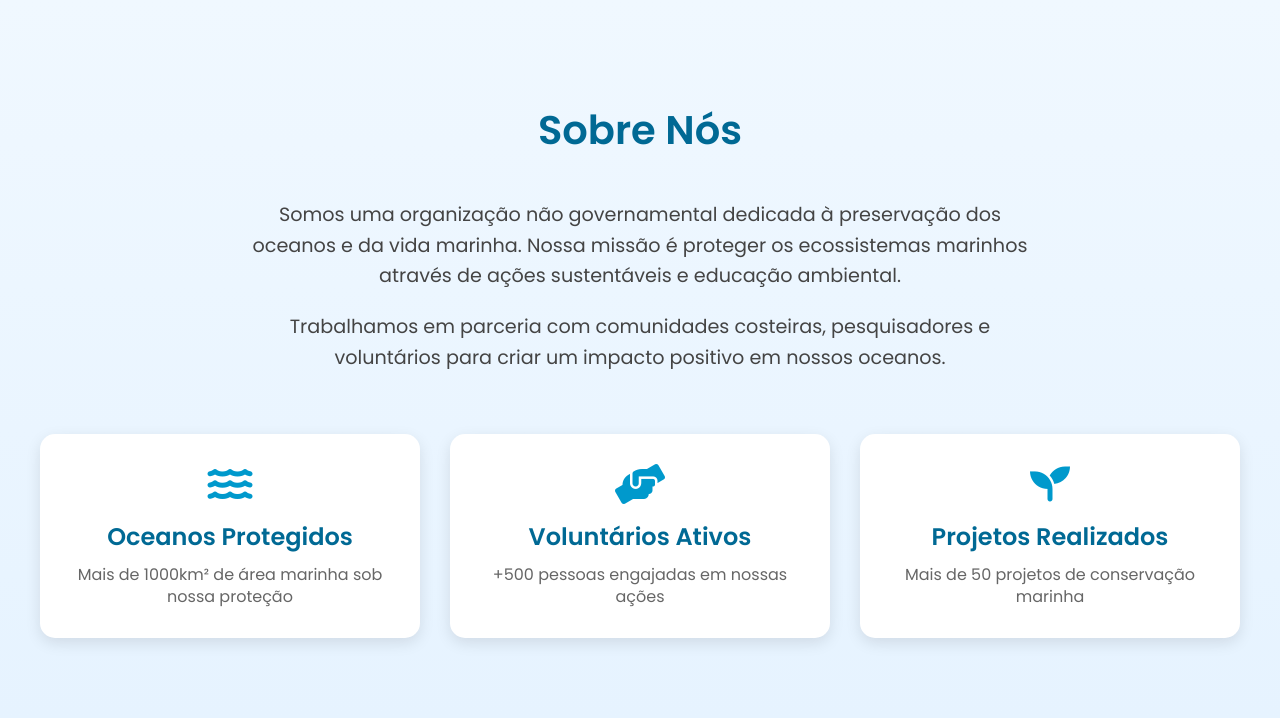
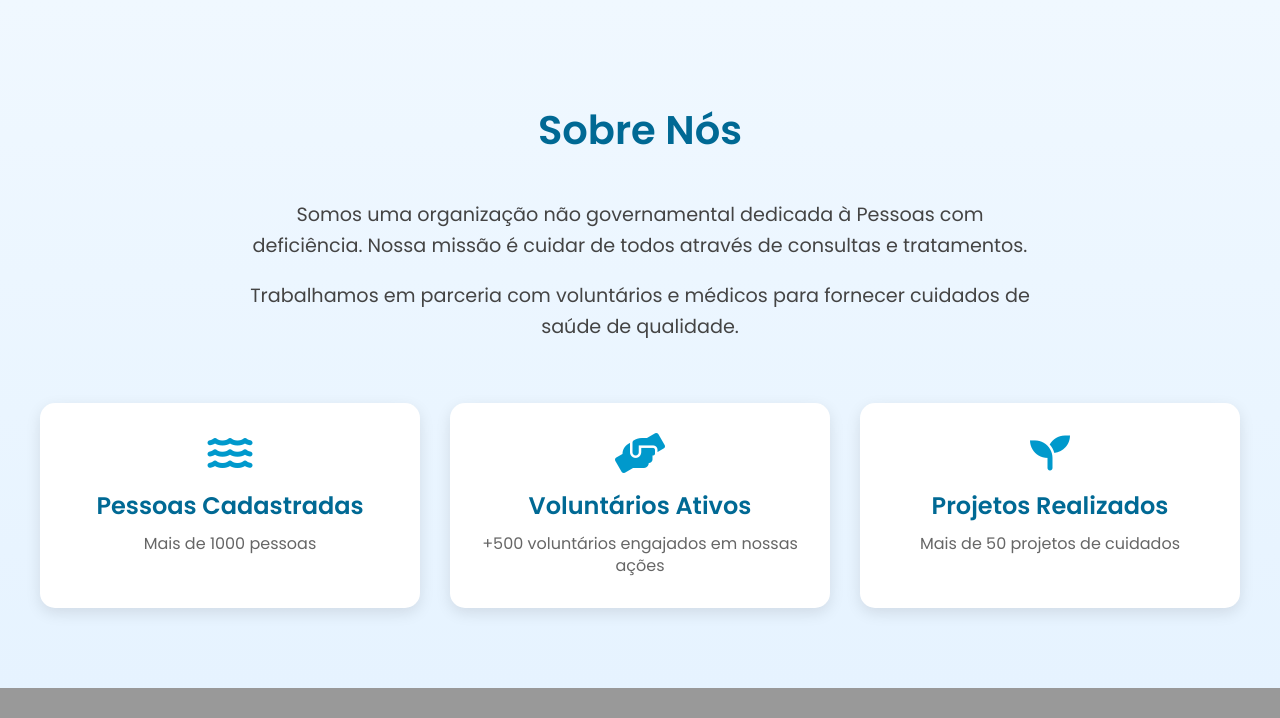
Before and after one commit to Villelalar/-Golfinho-Azul-, a Flask app: page / in a window 1280 px wide. Shown: the part 800-1518 px from the top of the page. After the commit the page ends 1488 px from the top, so only its background shows below. Run offline with Flask 3, Linux system fonts and the light colour scheme.

Commit message:
edição de texto

```diff
--- a/templates/index.html
+++ b/templates/index.html
@@ -62,24 +62,24 @@
             <h2>Sobre Nós</h2>
             <div class="about-content">
                 <div class="about-text">
-                    <p>Somos uma organização não governamental dedicada à preservação dos oceanos e da vida marinha. Nossa missão é proteger os ecossistemas marinhos através de ações sustentáveis e educação ambiental.</p>
-                    <p>Trabalhamos em parceria com comunidades costeiras, pesquisadores e voluntários para criar um impacto positivo em nossos oceanos.</p>
+                    <p>Somos uma organização não governamental dedicada à Pessoas com deficiência. Nossa missão é cuidar de todos através de consultas e tratamentos.</p>
+                    <p>Trabalhamos em parceria com voluntários e médicos para fornecer cuidados de saúde de qualidade.</p>
                 </div>
                 <div class="about-stats">
                     <div class="stat-item">
                         <i class="fas fa-water"></i>
-                        <h3>Oceanos Protegidos</h3>
-                        <p>Mais de 1000km² de área marinha sob nossa proteção</p>
+                        <h3>Pessoas Cadastradas</h3>
+                        <p>Mais de 1000 pessoas</p>
                     </div>
                     <div class="stat-item">
                         <i class="fas fa-hands-helping"></i>
                         <h3>Voluntários Ativos</h3>
-                        <p>+500 pessoas engajadas em nossas ações</p>
+                        <p>+500 voluntários engajados em nossas ações</p>
                     </div>
                     <div class="stat-item">
                         <i class="fas fa-seedling"></i>
                         <h3>Projetos Realizados</h3>
-                        <p>Mais de 50 projetos de conservação marinha</p>
+                        <p>Mais de 50 projetos de cuidados</p>
                     </div>
                 </div>
             </div>
```
